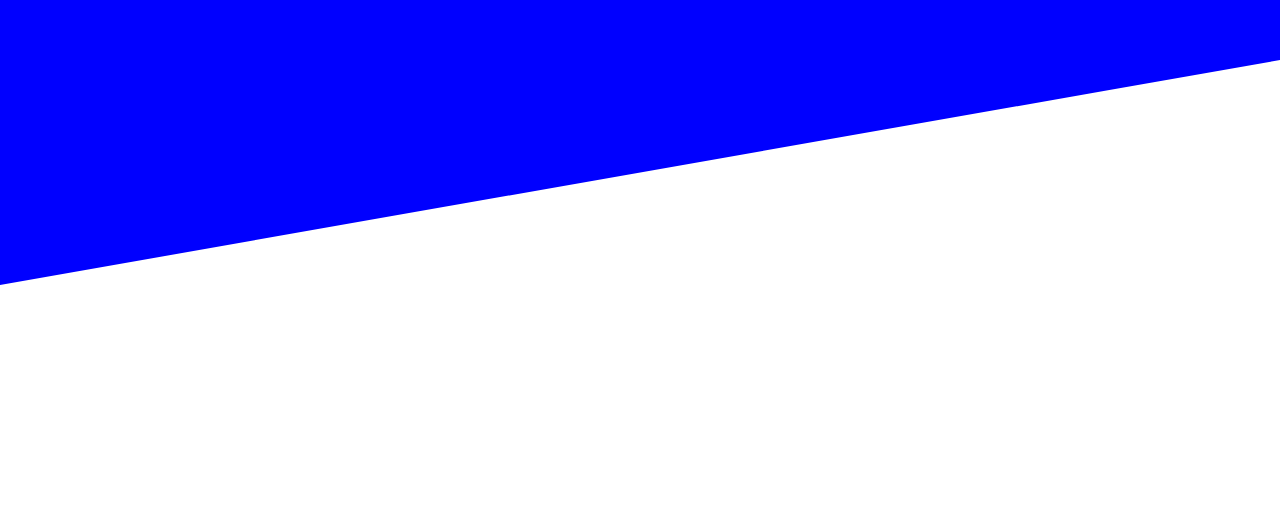
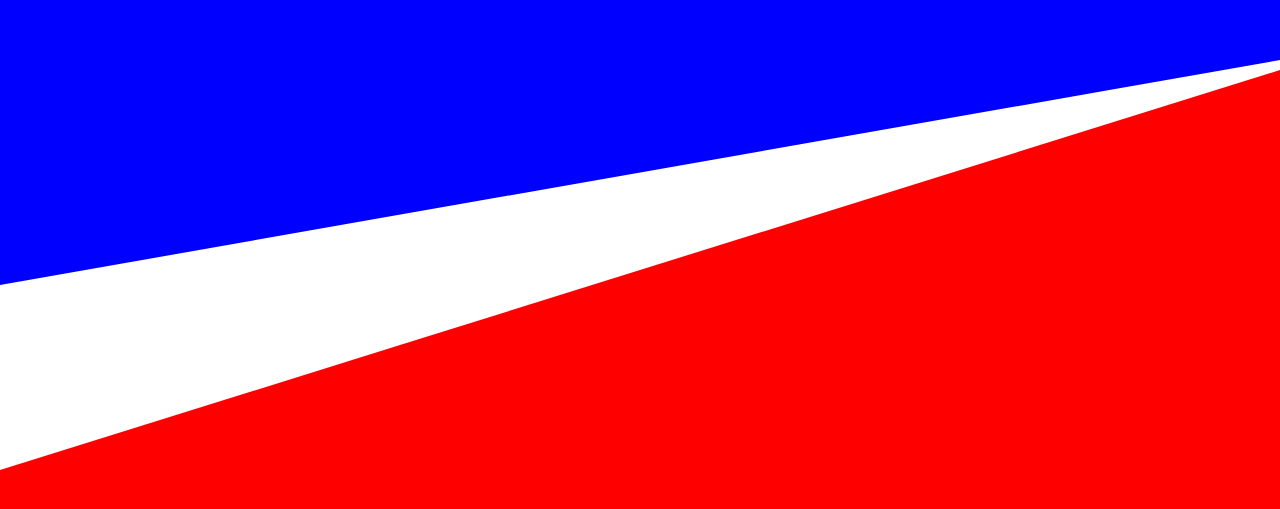
Before and after one commit to CL0VR/pages, a plain HTML site: page index.html in a window 1280 px wide. Shown: the part 165-674 px from the top of the page. Drawn offline with Linux system fonts and the light colour scheme.

Commit message:
frame set

```diff
--- a/css/styles.css
+++ b/css/styles.css
@@ -10,8 +10,8 @@ body {
   min-height: 450px;
   width: 100%;
   background: blue;
-  -webkit-clip-path: polygon(100% 0, 100% 50%, 0 100%, 0 0);
-  clip-path: polygon(100% 0, 100% 50%, 0 100%, 0 0);
+  -webkit-clip-path: polygon(0 0, 100% 0, 100% 50%, 0% 100%);
+  clip-path: polygon(0 0, 100% 0, 100% 50%, 0% 100%);
 }
 
 
@@ -43,9 +43,35 @@ body {
 
 
 
+
+
+
+
+/*** Info ***/
+
+.info {
+  min-height: 800px;
+  background: red;
+  margin-top: -215px;
+  -webkit-clip-path: polygon(0% 28%, 100% 0, 100% 100%, 0% 100%);
+  clip-path: polygon(0 50%, 100% 0, 100% 100%, 0% 100%);
+}
+
+
+
+
+
+
+
+
+
+
+
 /*** DETAILS ***/
 
+.details {
 
+}
 
 
 
--- a/index.html
+++ b/index.html
@@ -10,17 +10,25 @@
     <section class="intro">
 
     </section>
-    <!-- Details Content -->
-    <section class="details">
+    <!-- Info Content -->
+    <section class="info">
 
+      <!-- Perks Content -->
+      <div class="details">
+
+      </div>
+
+      <!-- Perks Content -->
+      <div class="perks">
+
+      </div>
+
+      <!-- Price Content -->
+      <div class="price">
+
+      </div>
     </section>
-    <!-- Perks Content -->
-    <section class="perks">
 
-    </section>
-    <!-- Price Content -->
-    <section class="price">
-
-    </section>
+    <footer></footer>
   </body>
 </html>
```
